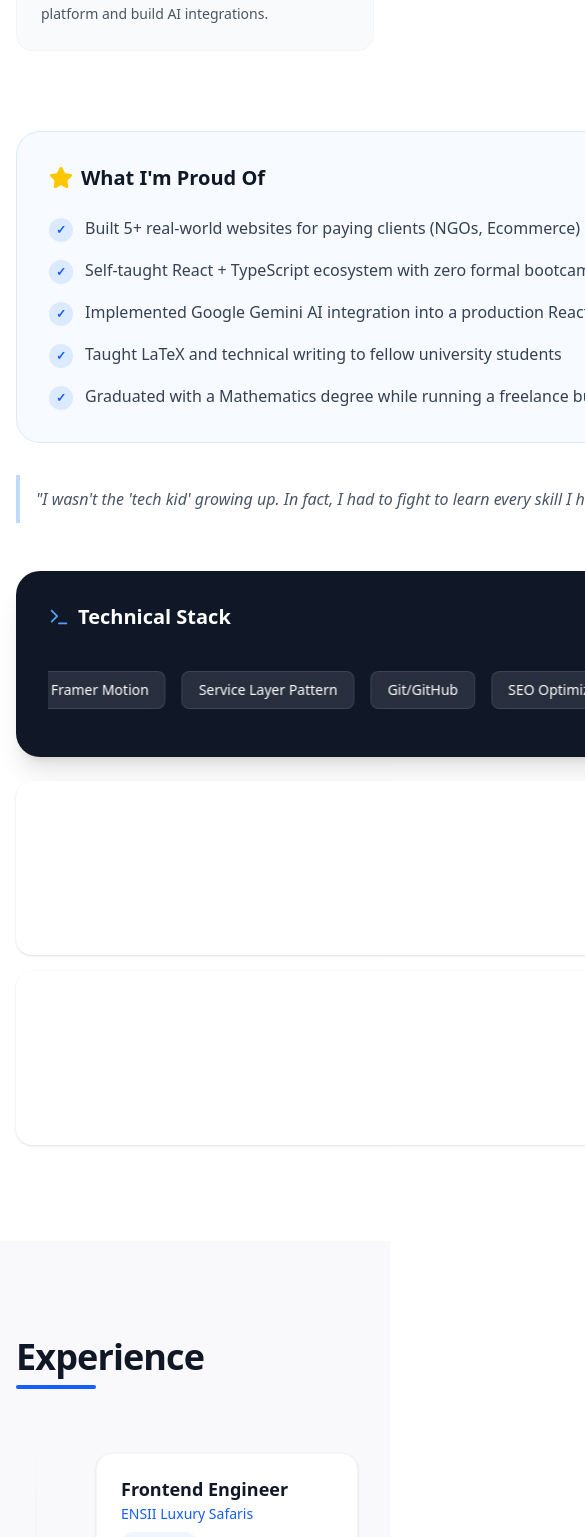
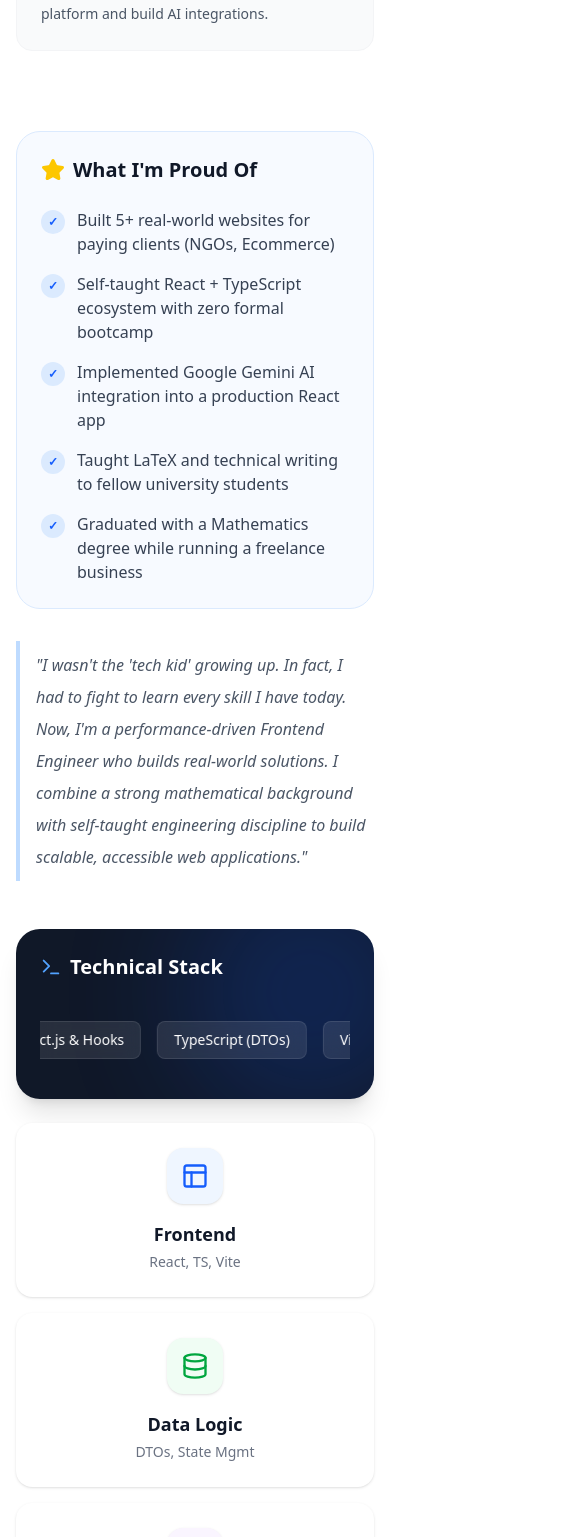
Before and after one commit to Mafresh-BB/maadan-portfolio, a React (Vite) app: page / in a window 390 px wide. Shown: the part 2260-3797 px from the top of the page, 585 px wide, since content can reach past the window. Built offline with nearby package versions, Linux system fonts and the light colour scheme; no server answers.

Commit message:
updated the About section to explicitly use a single-column layout on mobile devices

```diff
--- a/src/components/sections/About.tsx
+++ b/src/components/sections/About.tsx
@@ -13,8 +13,8 @@ export const About = () => {
       <div className="max-w-7xl mx-auto px-4 sm:px-6 lg:px-8">
         <SectionTitle subtitle="about">My Journey & Skills</SectionTitle>
 
-        {/* Journey Section */}
-        <div className="grid md:grid-cols-3 gap-6 mb-20">
+        {/* Journey Section - Mobile: 1 column, Desktop: 3 columns */}
+        <div className="grid grid-cols-1 md:grid-cols-3 gap-6 mb-20">
           {journey.map((step, idx) => (
             <RevealOnScroll key={idx}>
             <div className="bg-gray-50 dark:bg-gray-700/50 p-6 rounded-2xl border border-gray-100 dark:border-gray-700 relative overflow-hidden group hover:-translate-y-1 transition-transform duration-300 h-full">
@@ -29,11 +29,13 @@ export const About = () => {
           ))}
         </div>
 
-        <div className="grid md:grid-cols-12 gap-12">
+        {/* Main Content Grid - Mobile: 1 column, Desktop: 12 columns */}
+        <div className="grid grid-cols-1 md:grid-cols-12 gap-12">
           {/* Bragging Rights */}
           <div className="md:col-span-6 space-y-8">
              <RevealOnScroll>
-             <div className="bg-blue-50/50 dark:bg-blue-900/10 rounded-3xl p-8 border border-blue-100 dark:border-blue-900/30">
+             {/* Adjusted padding: p-6 on mobile, p-8 on desktop */}
+             <div className="bg-blue-50/50 dark:bg-blue-900/10 rounded-3xl p-6 md:p-8 border border-blue-100 dark:border-blue-900/30">
                <h3 className="font-bold text-gray-900 dark:text-white mb-6 flex items-center gap-2 text-xl">
                 <Star className="text-yellow-400 fill-yellow-400" />
                 What I'm Proud Of
@@ -56,10 +58,10 @@ export const About = () => {
             </RevealOnScroll>
           </div>
 
-          {/* Tech Stack Marquee */}
+          {/* Tech Stack Marquee & Cards */}
           <div className="md:col-span-6">
              <RevealOnScroll>
-             <div className="bg-gray-900 dark:bg-black text-white rounded-3xl p-8 relative overflow-hidden shadow-xl">
+             <div className="bg-gray-900 dark:bg-black text-white rounded-3xl p-6 md:p-8 relative overflow-hidden shadow-xl">
                 <div className="absolute top-0 right-0 w-64 h-64 bg-blue-600 rounded-full blur-3xl opacity-20 -mr-16 -mt-16"></div>
 
                 <h3 className="font-bold mb-6 flex items-center gap-2 text-xl relative z-10">
@@ -83,7 +85,8 @@ export const About = () => {
              </div>
              </RevealOnScroll>
 
-             <div className="grid grid-cols-2 gap-4 mt-6">
+             {/* Skills Grid - Mobile: 1 column, Tablet+: 2 columns */}
+             <div className="grid grid-cols-1 sm:grid-cols-2 gap-4 mt-6">
                {[
                  { icon: Layout, title: "Frontend", sub: "React, TS, Vite", color: "text-blue-600", bg: "bg-blue-50" },
                  { icon: Database, title: "Data Logic", sub: "DTOs, State Mgmt", color: "text-green-600", bg: "bg-green-50" },
```
